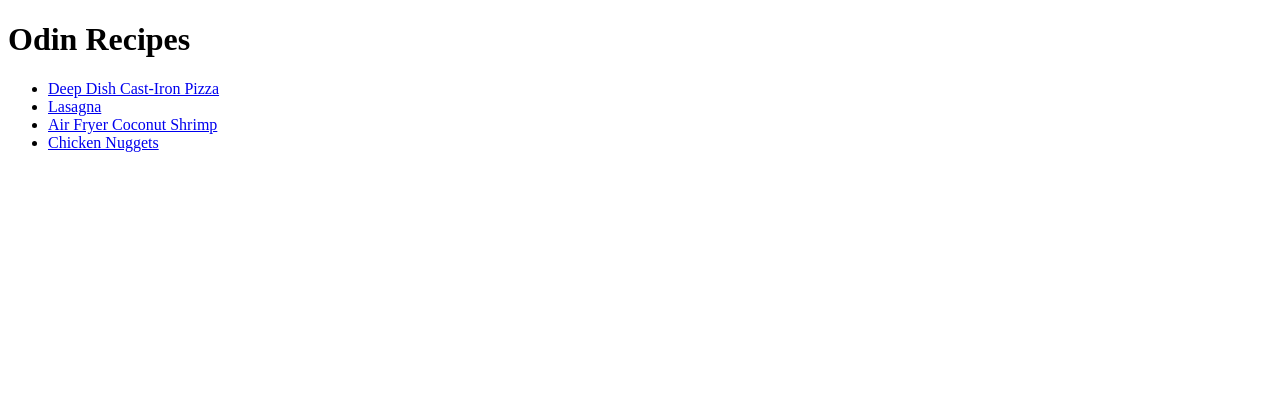
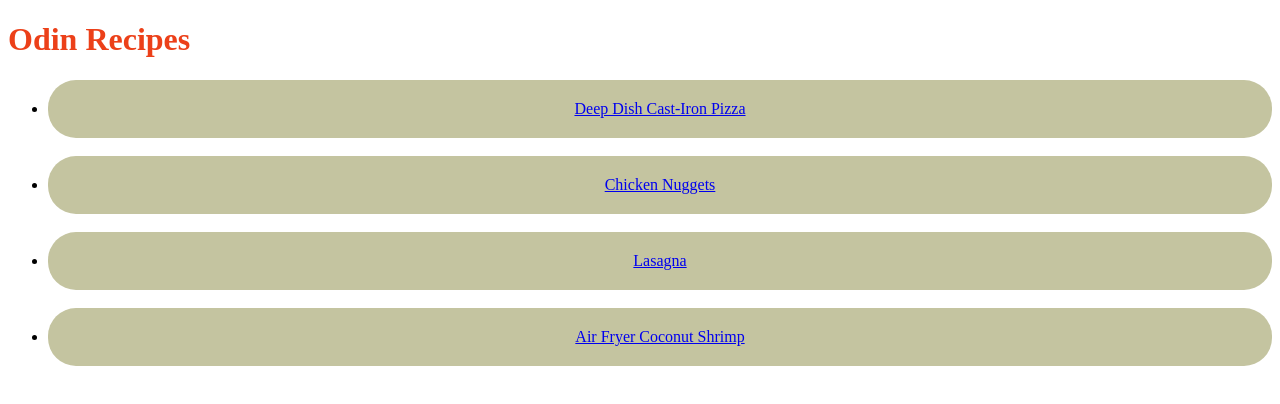
Before and after one commit to Gavldac/odin-recipes, a plain HTML site: page index.html in a window 1280 px wide. Drawn offline with Linux system fonts and the light colour scheme.

Commit message:
Add .css file and class names for styling

```diff
--- a/index.html
+++ b/index.html
@@ -4,6 +4,7 @@
 <head>
     <meta charset="UFT-8">
     <title>Odin Recipes</title>
+    <link rel="stylesheet" href="style.css">
 </head>
 
 <body>
@@ -11,10 +12,14 @@
         Odin Recipes
     </h1>
     <ul>
-        <li><a href="./recipes/deep-dish-cast-iron-pizza.html">Deep Dish Cast-Iron Pizza</a></li>
-        <li><a href="./recipes/lasagna.html">Lasagna</a></li>
-        <li><a href="./recipes/air-fryer-coconut-shrimp.html">Air Fryer Coconut Shrimp</a></li>
-        <li><a href="./recipes/chicken-nuggets.html">Chicken Nuggets</a></li>
+        <li id="recipe" ><a href="./recipes/deep-dish-cast-iron-pizza.html">Deep Dish Cast-Iron Pizza</a></li>
+        <br>
+        <li id="recipe" ><a href="./recipes/chicken-nuggets.html">Chicken Nuggets</a></li>
+        <br>
+        <li id="recipe" ><a href="./recipes/lasagna.html">Lasagna</a></li>
+        <br>
+        <li id="recipe" ><a href="./recipes/air-fryer-coconut-shrimp.html">Air Fryer Coconut Shrimp</a></li>
+        <br>
     </ul>
    </body>
 
--- /dev/null
+++ b/style.css
@@ -0,0 +1,17 @@
+h1 {
+    color: #ec4019;
+}
+
+li#recipe {
+    padding-top: 20px;
+    padding-bottom: 20px;
+    background-color: #c4c4a0;
+    border-radius: 28px;
+    color: rgb(0, 0, 0);
+    text-align: center;
+}
+
+img.showcase {
+    height: auto;
+    width: 400px;
+}
```
Also changed, not shown: recipes/air-fryer-coconut-shrimp.html (+2 -1 lines), recipes/chicken-nuggets.html (+2 -1 lines), recipes/deep-dish-cast-iron-pizza.html (+2 -1 lines), recipes/lasagna.html (+2 -1 lines).
